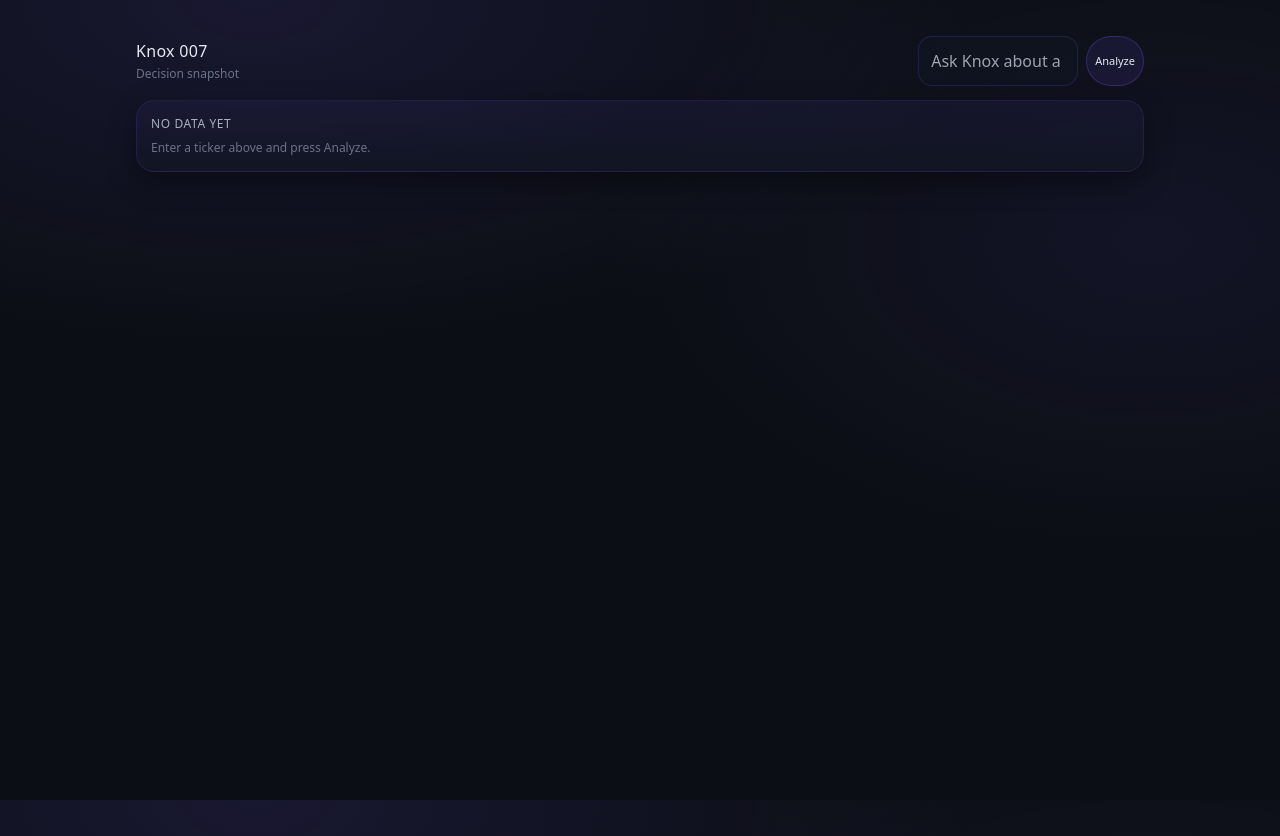
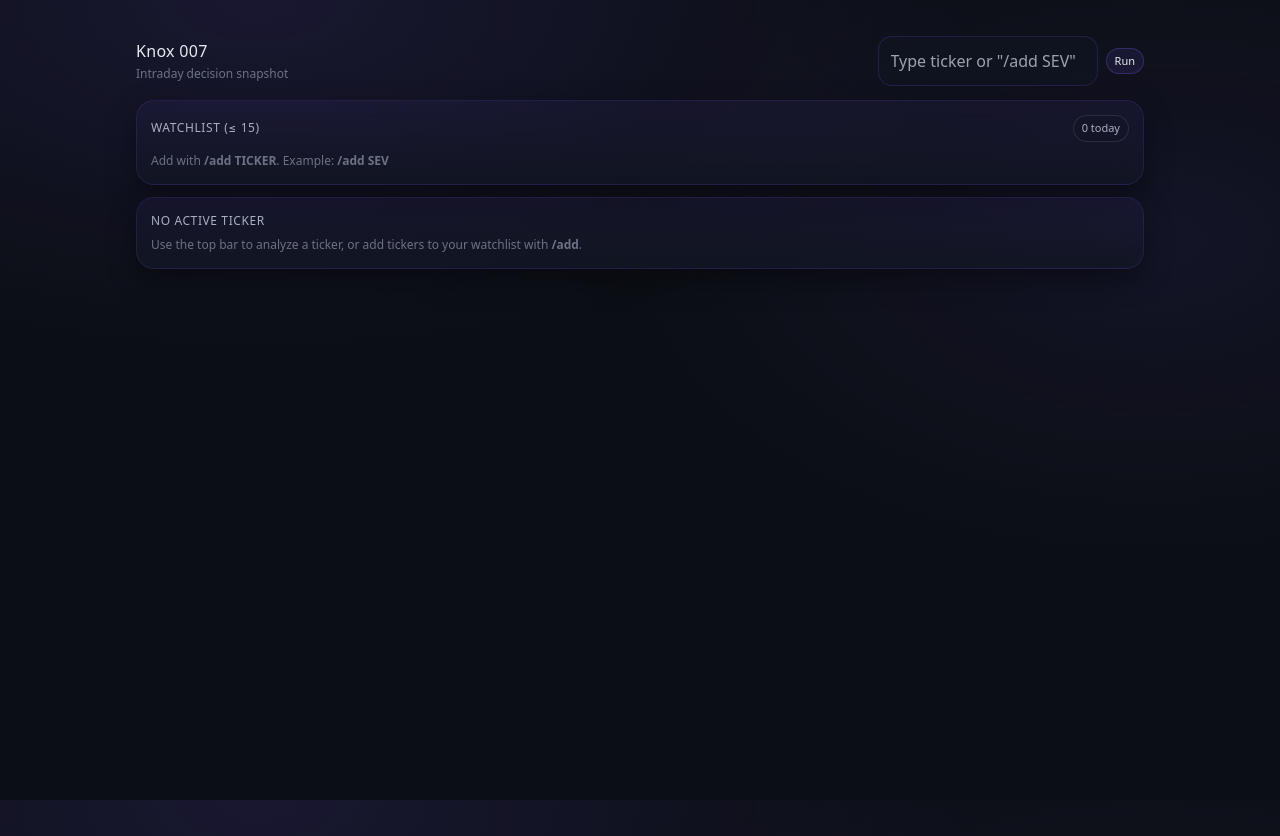
Before and after one commit to piers007/mp007x, a React (Vite) app: page / in a window 1280 px wide. Built offline with nearby package versions, Linux system fonts and the light colour scheme; no server answers.

Commit message:
Update DashboardPage.tsx
Watchlist

```diff
--- a/src/pages/DashboardPage.tsx
+++ b/src/pages/DashboardPage.tsx
@@ -1,19 +1,62 @@
-import React, { useEffect, useState } from "react";
+import React, { useEffect, useMemo, useState } from "react";
 import { fetchEngine } from "../engine/api";
 import type { EngineSnapshot, EngineOutput } from "../engine/types";
 import EngineCardStack from "../ui/EngineCardStack";
 
+type WatchItem = {
+  ticker: string;
+  lastSnap?: EngineSnapshot | null;
+  lastOut?: EngineOutput | null;
+  updatedAt?: number;
+};
+
+const MAX_WATCH = 15;
+
+function normTicker(s: string): string {
+  return (s ?? "").trim().toUpperCase();
+}
+
+function parseCommand(raw: string): { cmd: "add" | "rm" | "none"; ticker?: string } {
+  const t = (raw ?? "").trim();
+  if (!t.startsWith("/")) return { cmd: "none" };
+
+  const parts = t.split(/\s+/);
+  const c = (parts[0] ?? "").toLowerCase();
+  const arg = normTicker(parts[1] ?? "");
+
+  if ((c === "/add" || c === "/watch" || c === "/w") && arg) return { cmd: "add", ticker: arg };
+  if ((c === "/rm" || c === "/remove" || c === "/unwatch") && arg) return { cmd: "rm", ticker: arg };
+  return { cmd: "none" };
+}
+
+function scoreSnap(s?: EngineSnapshot | null): number {
+  // Higher score = better opportunity
+  if (!s) return -9999;
+  const tier = Number.isFinite(s.tier) ? s.tier : 0;         // 1 best, 3 worse
+  const pUp = Number.isFinite(s.p_up) ? s.p_up : 0;
+  const ev = Number.isFinite(s.ev) ? s.ev : 0;
+
+  // Weighted scoring:
+  // - Tier dominates (lower tier better)
+  // - Then p_up, then EV
+  // Map tier: 1-> +3, 2-> +2, 3-> +1, else +0
+  const tierBoost = tier === 1 ? 3 : tier === 2 ? 2 : tier === 3 ? 1 : 0;
+
+  return tierBoost * 1000 + pUp * 100 + ev * 10;
+}
+
 export default function DashboardPage() {
-  const [ticker, setTicker] = useState<string>(""); // start empty
+  const [query, setQuery] = useState<string>("");
+  const [active, setActive] = useState<string>(""); // active ticker
   const [snap, setSnap] = useState<EngineSnapshot | null>(null);
   const [out, setOut] = useState<EngineOutput | null>(null);
+  const [watch, setWatch] = useState<WatchItem[]>([]);
   const [loading, setLoading] = useState(false);
   const [error, setError] = useState<string | null>(null);
 
-  // ---- core runner ----
   async function run(t: string) {
-    const tt = (t ?? "").trim().toUpperCase();
-    if (!tt) return; // ✅ guard: never hit backend with empty ticker
+    const tt = normTicker(t);
+    if (!tt) return;
 
     setLoading(true);
     setError(null);
@@ -22,6 +65,14 @@ export default function DashboardPage() {
       const res = await fetchEngine(tt);
       setSnap(res.snap);
       setOut(res.out);
+      setActive(tt);
+
+      // cache latest snapshot in watchlist if present
+      setWatch((prev) =>
+        prev.map((w) =>
+          w.ticker === tt ? { ...w, lastSnap: res.snap, lastOut: res.out, updatedAt: Date.now() } : w
+        )
+      );
     } catch (e: any) {
       console.error("[Knox] fetchEngine error:", e);
       setError("Load failed");
@@ -32,45 +83,177 @@ export default function DashboardPage() {
     }
   }
 
-  // ---- initial load guard ----
+  function addToWatch(t: string) {
+    const tt = normTicker(t);
+    if (!tt) return;
+
+    setWatch((prev) => {
+      if (prev.some((w) => w.ticker === tt)) return prev; // no duplicates
+      if (prev.length >= MAX_WATCH) return prev; // hard cap
+      return [...prev, { ticker: tt }];
+    });
+  }
+
+  function removeFromWatch(t: string) {
+    const tt = normTicker(t);
+    if (!tt) return;
+    setWatch((prev) => prev.filter((w) => w.ticker !== tt));
+
+    if (active === tt) {
+      setActive("");
+      setSnap(null);
+      setOut(null);
+    }
+  }
+
+  function handleSubmit() {
+    const raw = query.trim();
+    if (!raw) return;
+
+    const parsed = parseCommand(raw);
+
+    // commands
+    if (parsed.cmd === "add" && parsed.ticker) {
+      addToWatch(parsed.ticker);
+      setQuery("");
+      return;
+    }
+    if (parsed.cmd === "rm" && parsed.ticker) {
+      removeFromWatch(parsed.ticker);
+      setQuery("");
+      return;
+    }
+
+    // default: treat as ticker
+    run(raw);
+    setQuery("");
+  }
+
+  // Sorted watchlist (best opportunity first)
+  const sortedWatch = useMemo(() => {
+    const copy = [...watch];
+    copy.sort((a, b) => scoreSnap(b.lastSnap) - scoreSnap(a.lastSnap));
+    return copy;
+  }, [watch]);
+
+  // Optional: preload default watch tickers (empty by default)
   useEffect(() => {
-    const tt = (ticker ?? "").trim();
-    if (!tt) return; // ✅ prevents initial 422
-    run(tt);
-    // eslint-disable-next-line react-hooks/exhaustive-deps
+    // Example: addToWatch("SEV");
+    // Keep blank in prod
   }, []);
 
   return (
     <div className="knox-shell">
       {/* =========================
-          TOP BAR / SEARCH
+          SECTION 1 — Ask Knox
          ========================= */}
       <div className="knox-topbar">
         <div className="knox-title">
           <h1>Knox 007</h1>
-          <p>Decision snapshot</p>
+          <p>Intraday decision snapshot</p>
         </div>
 
-        <div style={{ display: "flex", gap: 8 }}>
+        <div style={{ display: "flex", gap: 8, alignItems: "center" }}>
           <input
             className="input"
-            placeholder="Ask Knox about a ticker…"
-            value={ticker}
-            onChange={(e) => setTicker(e.target.value.toUpperCase())}
+            placeholder='Type ticker or "/add SEV"'
+            value={query}
+            onChange={(e) => setQuery(e.target.value.toUpperCase())}
             onKeyDown={(e) => {
-              if (e.key === "Enter") run(ticker);
+              if (e.key === "Enter") handleSubmit();
             }}
-            style={{ width: 160 }}
+            style={{ width: 220 }}
           />
+
           <button
             className="badge purple"
-            onClick={() => run(ticker)}
-            disabled={loading || !ticker.trim()}
+            onClick={handleSubmit}
+            disabled={loading || !query.trim()}
             style={{ cursor: "pointer" }}
           >
-            Analyze
+            Run
           </button>
         </div>
+      </div>
+
+      {/* =========================
+          SECTION 2 — Watchlist
+         ========================= */}
+      <div className="knox-card" style={{ marginBottom: 12 }}>
+        <div className="card-header">
+          <div className="card-title">Watchlist (≤ {MAX_WATCH})</div>
+          <div className="badge">{sortedWatch.length} today</div>
+        </div>
+
+        {sortedWatch.length === 0 ? (
+          <div style={{ color: "var(--text-muted)", fontSize: 12 }}>
+            Add with <b>/add TICKER</b>. Example: <b>/add SEV</b>
+          </div>
+        ) : (
+          <div style={{ display: "grid", gap: 10 }}>
+            {sortedWatch.map((w) => {
+              const s = w.lastSnap;
+
+              const isActive = w.ticker === active;
+              const verdict = s?.verdict ?? "—";
+              const pUp = s?.p_up != null ? Math.round(s.p_up * 100) : null;
+              const tier = s?.tier ?? null;
+
+              const badgeClass =
+                verdict === "BUY" ? "green" : verdict === "HOLD" ? "yellow" : verdict === "WAIT" ? "red" : "";
+
+              return (
+                <div
+                  key={w.ticker}
+                  className="watch-pill"
+                  style={{
+                    minWidth: "unset",
+                    width: "100%",
+                    borderColor: isActive ? "rgba(122,92,255,0.35)" : undefined,
+                    boxShadow: isActive ? "var(--shadow-focus)" : undefined,
+                  }}
+                  onClick={() => run(w.ticker)}
+                >
+                  <div className="pill-row">
+                    <div>
+                      <div className="pill-ticker" style={{ fontSize: 16 }}>
+                        {w.ticker}
+                      </div>
+                      <div className="pill-sub">
+                        {tier != null ? `Tier ${tier}` : "—"} • {pUp != null ? `P(up) ${pUp}%` : "P(up) —"}
+                      </div>
+                    </div>
+
+                    <div style={{ display: "flex", alignItems: "center", gap: 8 }}>
+                      <div className={`badge ${badgeClass}`}>{verdict}</div>
+                      <button
+                        className="badge"
+                        onClick={(e) => {
+                          e.stopPropagation();
+                          removeFromWatch(w.ticker);
+                        }}
+                        style={{ cursor: "pointer" }}
+                        aria-label={`Remove ${w.ticker}`}
+                      >
+                        ✕
+                      </button>
+                    </div>
+                  </div>
+
+                  {s?.headline ? (
+                    <div style={{ marginTop: 8, color: "var(--text-secondary)", fontSize: 12 }}>
+                      {s.headline}
+                    </div>
+                  ) : (
+                    <div style={{ marginTop: 8, color: "var(--text-muted)", fontSize: 12 }}>
+                      Tap to analyze
+                    </div>
+                  )}
+                </div>
+              );
+            })}
+          </div>
+        )}
       </div>
 
       {/* =========================
@@ -90,17 +273,15 @@ export default function DashboardPage() {
       )}
 
       {/* =========================
-          MAIN CONTENT
+          Engine Cards (active ticker)
          ========================= */}
-      {!loading && snap && out && (
-        <EngineCardStack data={{ snap, out }} />
-      )}
+      {!loading && snap && out && <EngineCardStack data={{ snap, out }} />}
 
       {!loading && !snap && !error && (
         <div className="knox-card">
-          <div className="card-title">No data yet</div>
+          <div className="card-title">No active ticker</div>
           <div style={{ color: "var(--text-muted)", fontSize: 12, marginTop: 6 }}>
-            Enter a ticker above and press Analyze.
+            Use the top bar to analyze a ticker, or add tickers to your watchlist with <b>/add</b>.
           </div>
         </div>
       )}
```
